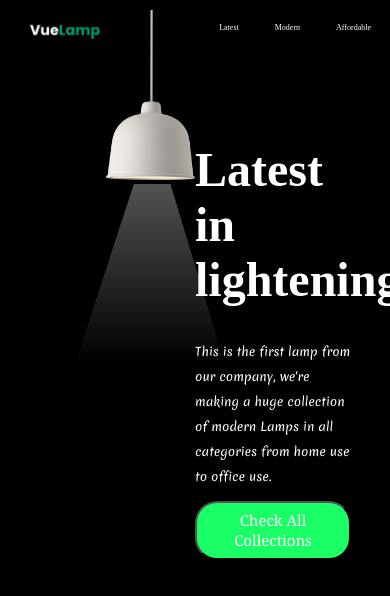
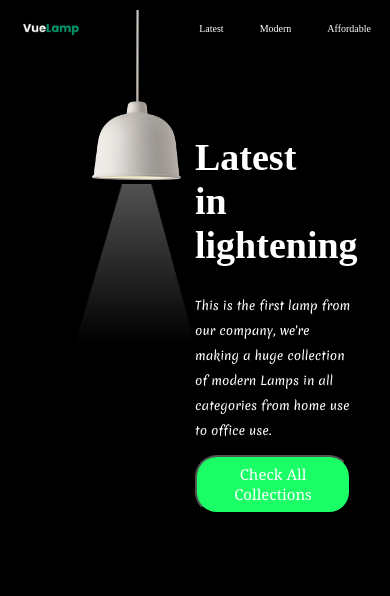
Before and after one commit to Proton-number/Light, a plain HTML site: page index.html in a window 390 px wide. Drawn offline with nearby package versions, Linux system fonts and the light colour scheme.

Commit message:
Update style.css

```diff
--- a/style.css
+++ b/style.css
@@ -86,9 +86,9 @@ button:hover{
 @media only screen and (max-width: 600px){
 
 .logo{
- height: 20px;
+ height: 16px;
  position: relative;
-	left: 30px;
+	left: 23px;
    float: left;
 	margin-top: 20px;
 }
@@ -96,7 +96,7 @@ button:hover{
 .nav{
 	float: right;
 	margin-top: 20px;
-	font-size: 8px;
+	font-size: 10px;
 }
 
 .lamp{
@@ -108,8 +108,8 @@ button:hover{
 }
 
 .light{
-	height: 180px;
-	width: 150px;
+	height: 160px;
+	width: 120px;
 	margin-bottom: 120px;
 	position: relative;
 	left: 75px;
@@ -126,7 +126,7 @@ a{
 
 
 h1{
-	font-size: 48px;
+	font-size: 38px;
 
 	font-family: 'Source Serif Pro', serif;
 }
```
